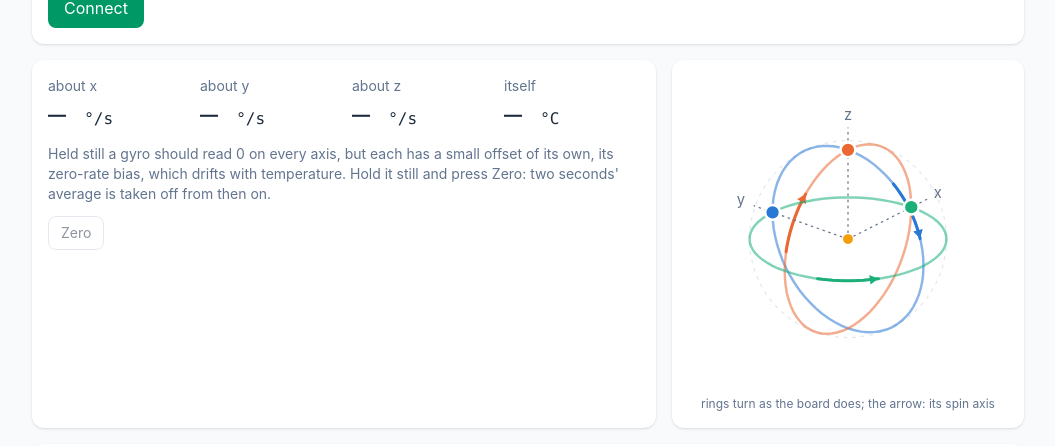
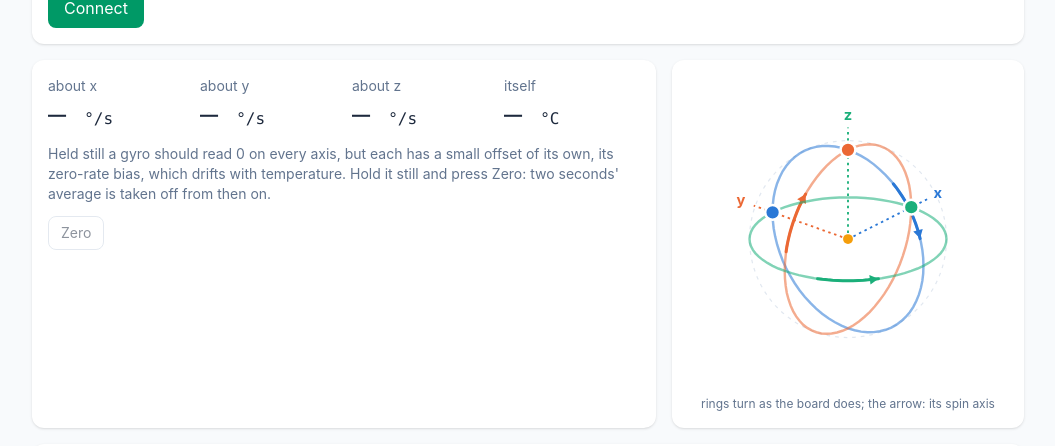
Before and after one commit to aguegu/i2c.ninja, a Vue app: page /itg3200 in a window 1280 px wide. Shown: the part 603-1049 px from the top of the page, without its empty margins (112-1167 px from the left). Built offline with nearby package versions, Linux system fonts and the light colour scheme.

Commit message:
GyroBall: the x, y, z axes and labels in their rings' colours
Co-Authored-By: Claude Opus 5.5 <noreply@anthropic.com>

```diff
--- a/src/components/GyroBall.vue
+++ b/src/components/GyroBall.vue
@@ -64,7 +64,7 @@ const rings = Array.from({ length: 3 }, (_, k) => Array.from({ length: RING_POIN
 const axes = NAMES.map((n, k) => {
   const end = project(k === 0 ? [1.25, 0, 0] : k === 1 ? [0, 1.25, 0] : [0, 0, 1.25]);
   const label = project(k === 0 ? [1.42, 0, 0] : k === 1 ? [0, 1.42, 0] : [0, 0, 1.38]);
-  return { n, end, label };
+  return { n, end, label, color: COLOR[k] };
 });
 
 const markers = computed(() => props.phases.map((p, k) => onRing(k, p * DEG)));
@@ -105,8 +105,8 @@ const arrow = computed(() => {
       <polygon :points="positives[k].head" :fill="COLOR[k]" />
     </g>
     <g v-for="a in axes" :key="a.n">
-      <line x1="0" y1="0" :x2="a.end[0]" :y2="a.end[1]" stroke="var(--chart-text)" stroke-width="1" stroke-dasharray="2 3" />
-      <text :x="a.label[0]" :y="a.label[1]" fill="var(--chart-text)" font-size="12" text-anchor="middle" dominant-baseline="middle">{{ a.n }}</text>
+      <line x1="0" y1="0" :x2="a.end[0]" :y2="a.end[1]" :stroke="a.color" stroke-width="1.5" stroke-dasharray="2 3" />
+      <text :x="a.label[0]" :y="a.label[1]" :fill="a.color" font-weight="bold" font-size="12" text-anchor="middle" dominant-baseline="middle">{{ a.n }}</text>
     </g>
     <template v-for="(sp, k) in spins" :key="`spin${k}`">
       <g v-if="sp">
```
